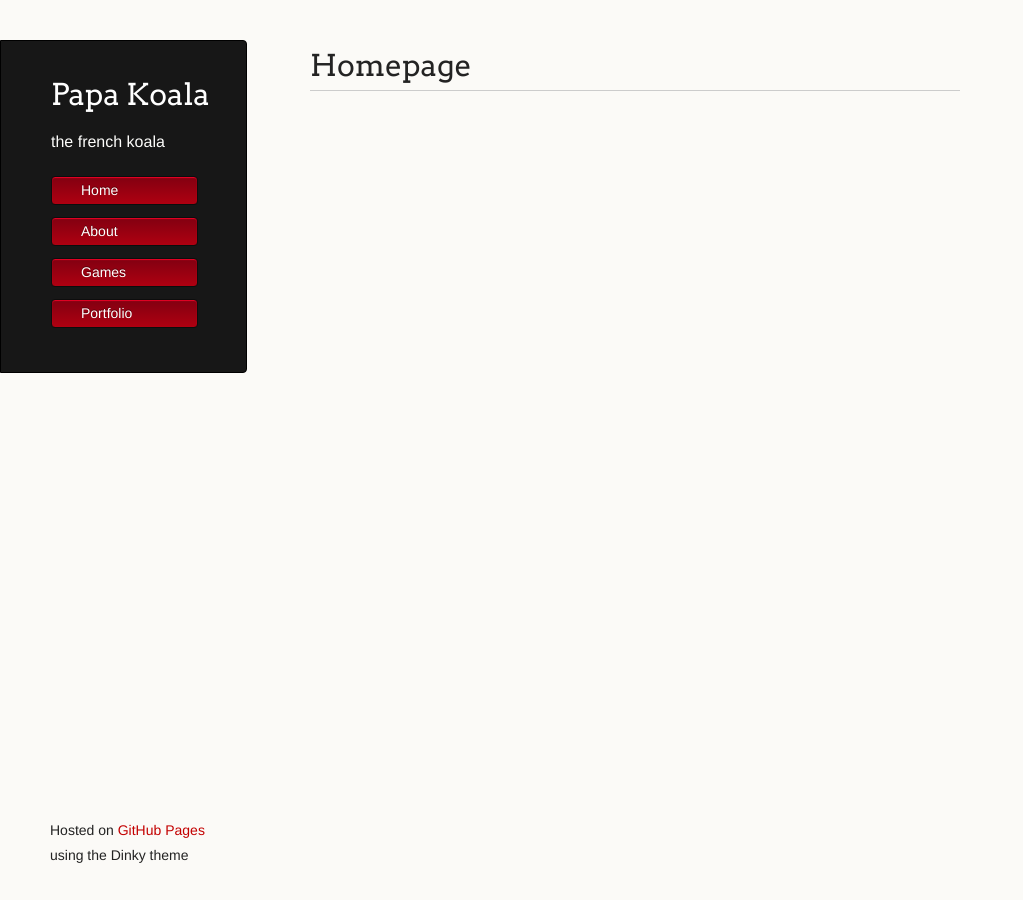
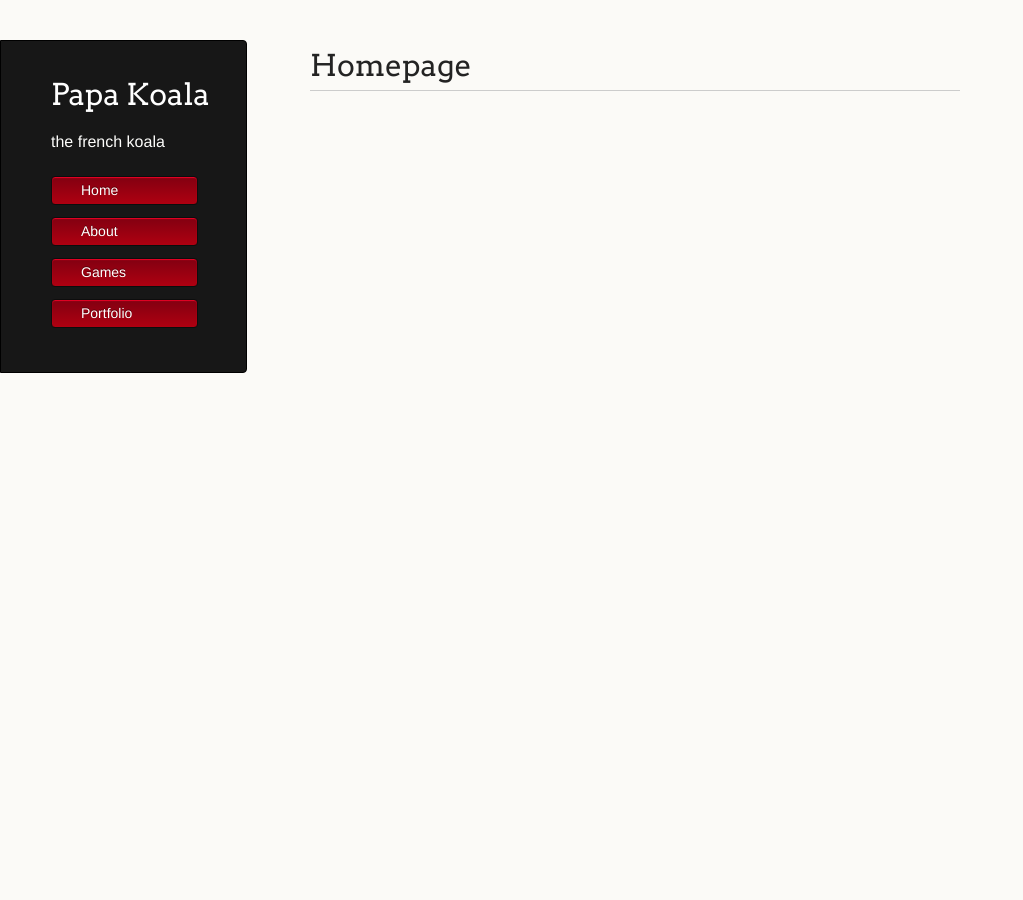
Before and after one commit to papa-koala/papa-koala.github.io, a Jekyll site: the page built from index.md, in a window 1280 px wide. Shown: the whole page, without its empty margins (0-1023 px from the left). Built offline with Jekyll 4.4.1, drawn with Linux system fonts in a browser that asks for light colours.

Commit message:
Update default.html

```diff
--- a/_layouts/default.html
+++ b/_layouts/default.html
@@ -34,7 +34,7 @@
       </section>
 
       <footer>
-        <p><small>Hosted on <a href="https://pages.github.com">GitHub Pages</a> using the Dinky theme</small></p>
+        <!-- <p><small>Hosted on <a href="https://pages.github.com">GitHub Pages</a> using the Dinky theme</small></p> -->
       </footer>
     </div>
     <!--[if !IE]><script>fixScale(document);</script><![endif]-->
```
